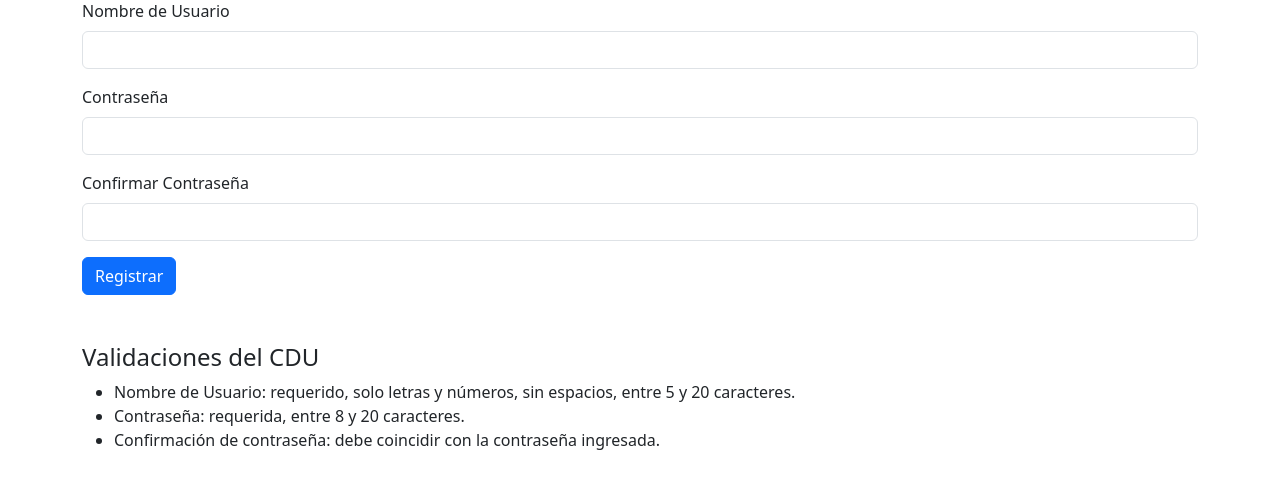
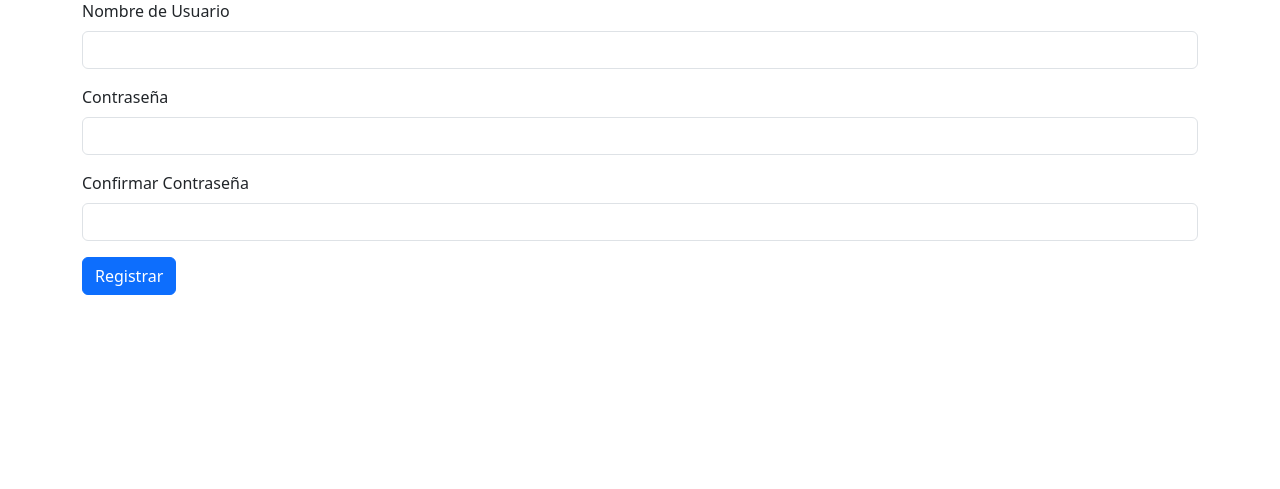
Before and after one commit to AridayPerez/flask7b, a Flask app: page / in a window 1280 px wide. Shown: the part 95-584 px from the top of the page. Run offline with Flask 3, Linux system fonts and the light colour scheme.

Commit message:
Update app.html

```diff
--- a/templates/app.html
+++ b/templates/app.html
@@ -6,10 +6,10 @@
     <title>Registro de Usuario</title>
 
     <!-- Bootstrap CSS -->
-    <link href="https://cdn.jsdelivr.net/npm/bootstrap@5.3.3/dist/css/bootstrap.min.css" rel="stylesheet" integrity="sha384-QWTKZyjpPEjISv5WaRU9OFeRpok6YctnYmDr5pNlyT2bRjXh0JMhjY6hW+ALEwIH" crossorigin="anonymous">
+    <link href="https://cdn.jsdelivr.net/npm/bootstrap@5.3.3/dist/css/bootstrap.min.css" rel="stylesheet">
 
     <!-- jQuery -->
-    <script src="https://code.jquery.com/jquery-3.7.1.min.js" integrity="sha256-/JqT3SQfawRcv/BIHPThkBvs0OEvtFFmqPF/lYI/Cxo=" crossorigin="anonymous"></script>
+    <script src="https://code.jquery.com/jquery-3.7.1.min.js"></script>
 
     <!-- jQuery Validation -->
     <script src="https://cdn.jsdelivr.net/npm/jquery-validation@1.19.5/dist/jquery.validate.min.js"></script>
@@ -19,8 +19,17 @@
     <div class="container mt-5">
         <h2>Registro de Usuario</h2>
 
+        <!-- Mostrar mensajes flash -->
+        {% with messages = get_flashed_messages() %}
+          {% if messages %}
+            <div class="alert alert-warning" role="alert">
+              {{ messages[0] }}
+            </div>
+          {% endif %}
+        {% endwith %}
+
         <!-- Formulario de registro -->
-        <form id="formRegistro" novalidate>
+        <form id="formRegistro" method="POST" action="/registro" novalidate>
             <div class="mb-3">
                 <label for="username" class="form-label">Nombre de Usuario</label>
                 <input type="text" class="form-control" id="username" name="username" required>
@@ -35,27 +44,18 @@
             </div>
             <button type="submit" class="btn btn-primary">Registrar</button>
         </form>
-
-        <!-- Tabla con detalles de validaciones -->
-        <h4 class="mt-5">Validaciones del CDU</h4>
-        <ul>
-            <li>Nombre de Usuario: requerido, solo letras y números, sin espacios, entre 5 y 20 caracteres.</li>
-            <li>Contraseña: requerida, entre 8 y 20 caracteres.</li>
-            <li>Confirmación de contraseña: debe coincidir con la contraseña ingresada.</li>
-        </ul>
     </div>
 
     <!-- Validación con jQuery Validation -->
     <script>
         $(document).ready(function() {
-            // Reglas de validación
             $("#formRegistro").validate({
                 rules: {
                     username: {
                         required: true,
                         minlength: 5,
                         maxlength: 20,
-                        alphanumeric: true // Letras y números
+                        alphanumeric: true
                     },
                     password: {
                         required: true,
@@ -85,15 +85,14 @@
                     }
                 }
             });
+
+            $.validator.addMethod("alphanumeric", function(value, element) {
+                return this.optional(element) || /^[a-z0-9]+$/i.test(value);
+            }, "Solo se permiten letras y números.");
         });
-
-        // Añadir método alphanumeric (solo letras y números)
-        $.validator.addMethod("alphanumeric", function(value, element) {
-            return this.optional(element) || /^[a-z0-9]+$/i.test(value);
-        }, "Solo se permiten letras y números.");
     </script>
 
     <!-- Bootstrap JS -->
-    <script src="https://cdn.jsdelivr.net/npm/bootstrap@5.3.3/dist/js/bootstrap.bundle.min.js" integrity="sha384-YvpcrYf0tY3lHB60NNkmXc5s9fDVZLESaAA55NDzOxhy9GkcIdslK1eN7N6jIeHz" crossorigin="anonymous"></script>
+    <script src="https://cdn.jsdelivr.net/npm/bootstrap@5.3.3/dist/js/bootstrap.bundle.min.js"></script>
 </body>
 </html>
```
